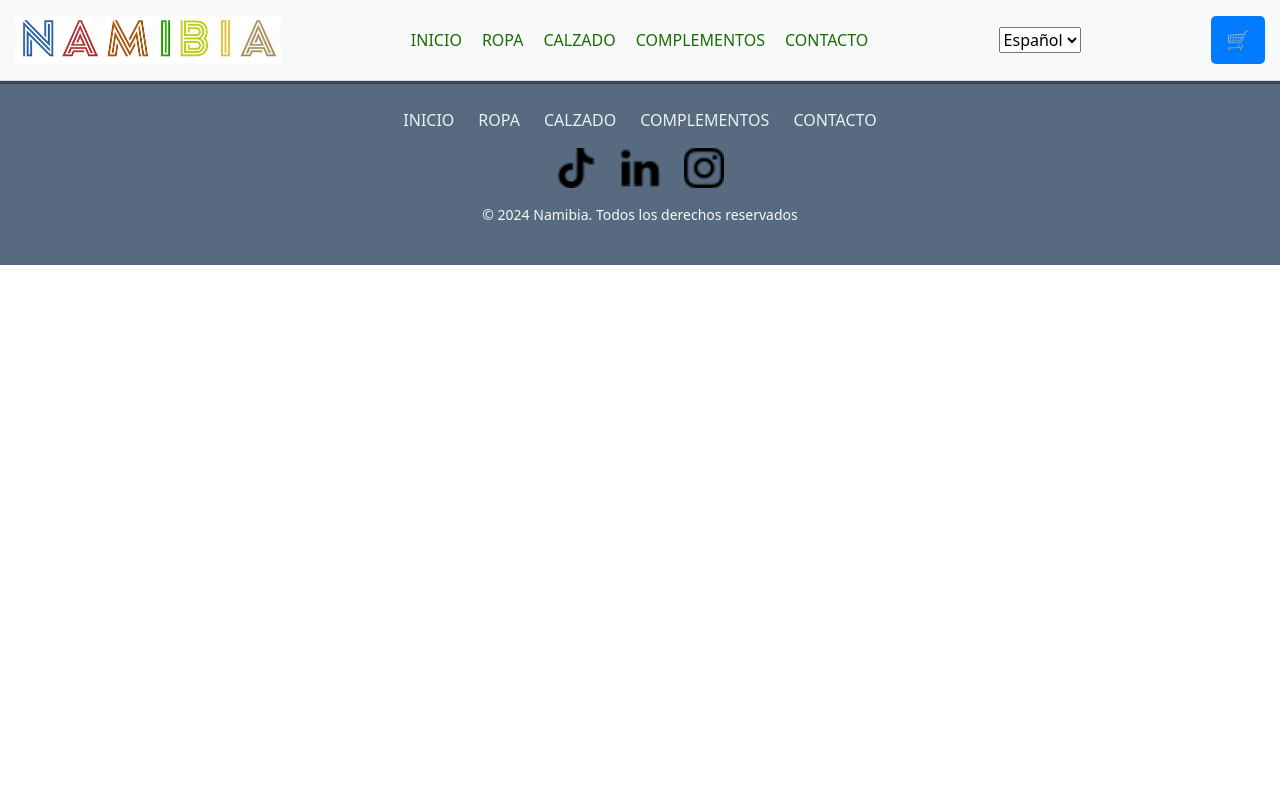
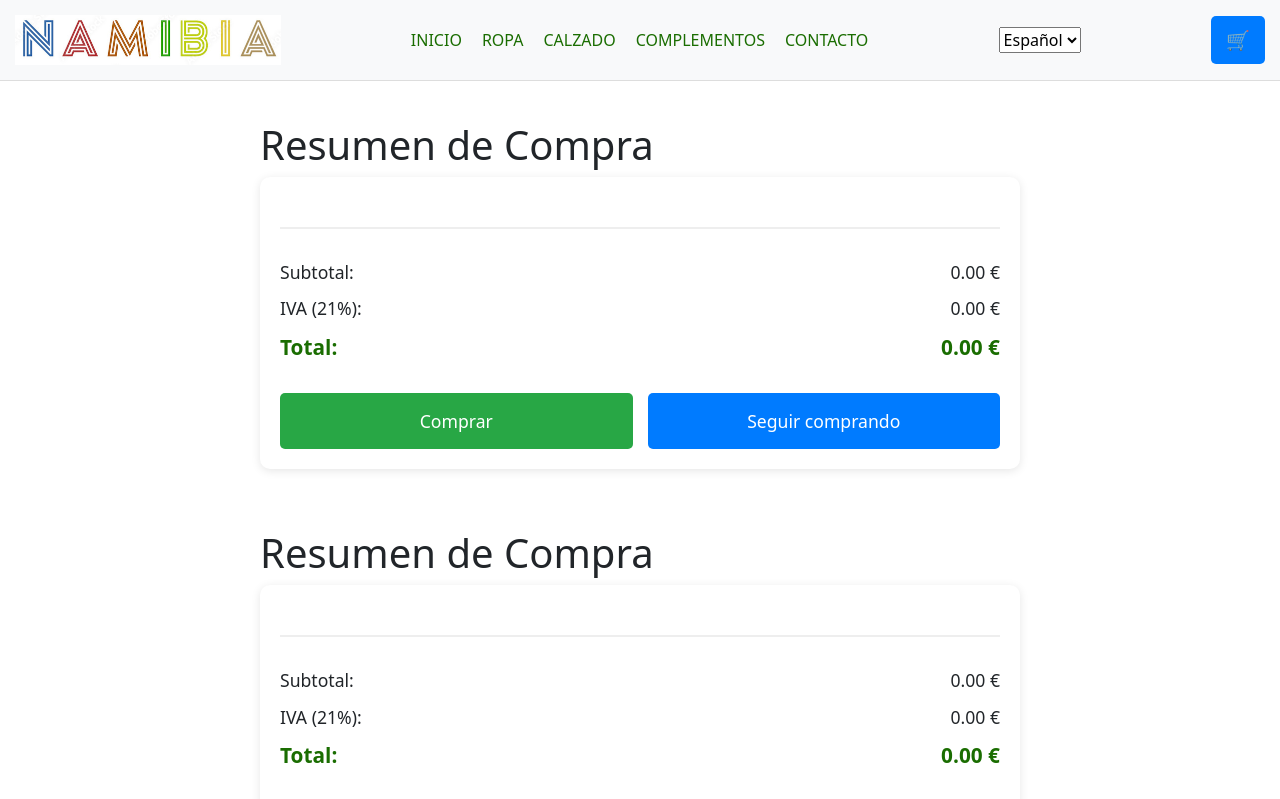
Before and after one commit to mary214/Proyecto-M06, a Vue app in the folder namibia/: page /checkout in a window 1280 px wide. Shown: the top 799 px of the page. Built offline with nearby package versions, Linux system fonts and the light colour scheme.

Commit message:
arreglar cesta

```diff
--- a/namibia/src/App.vue
+++ b/namibia/src/App.vue
@@ -1,7 +1,12 @@
 <template>
   <div>
     <PHeader :cartItems="cartItems" @remove-from-cart="removeFromCart" />
-    <router-view @add-to-cart="addToCart" /> <!-- 🟢 Escucha el evento aquí -->
+    <router-view @add-to-cart="addToCart" />
+    <CheckoutSummary
+      v-if="$route.path === '/checkout'"
+      :cartItems="cartItems"
+      @clear-cart="clearCart"
+    />
     <PFooter />
   </div>
 </template>
@@ -9,22 +14,18 @@
 <script>
 import PHeader from './components/PHeader.vue';
 import PFooter from './components/PFooter.vue';
-// import ProductList from './components/ProductList.vue';
+import CheckoutSummary from './components/CheckoutSummary.vue';
 
 export default {
   components: {
     PHeader,
     PFooter,
-   // ProductList,
+    CheckoutSummary
   },
   data() {
     return {
       cartItems: [],
-      productos: [
-        { id: 1, name: 'Jersey cómodo', description: 'Ideal para invierno', price: 29.99, image: '/img/ropa2.b35b2d3e.jpg' },
-        { id: 2, name: 'Pantalones casuales', description: 'Perfectos para uso diario', price: 39.99, image: '/img/ropa3.7293b36b.jpg' },
-        // Agrega más productos según necesites...
-      ],
+      productos: [],
     };
   },
   methods: {
@@ -35,6 +36,9 @@ export default {
     removeFromCart(index) {
       this.cartItems.splice(index, 1);
     },
-  },
+    clearCart() {
+      this.cartItems = [];
+    }
+  }
 };
 </script>
--- /dev/null
+++ b/namibia/src/components/CheckoutSummary.vue
@@ -0,0 +1,148 @@
+<template>
+    <div class="checkout-summary">
+      <h1>{{ $t('purchase_summary') }}</h1>
+
+      <div class="summary-content">
+        <div class="products-list">
+          <div v-for="(item, index) in cartItems" :key="index" class="product-item">
+            <img :src="item.image" :alt="item.name" class="product-image" />
+            <div class="product-info">
+              <h3>{{ item.name }}</h3>
+              <p>{{ item.price }} €</p>
+            </div>
+          </div>
+        </div>
+
+        <div class="totals">
+          <div class="total-line">
+            <span>{{ $t('subtotal') }}:</span>
+            <span>{{ subtotal.toFixed(2) }} €</span>
+          </div>
+          <div class="total-line">
+            <span>IVA (21%):</span>
+            <span>{{ iva.toFixed(2) }} €</span>
+          </div>
+          <div class="total-line grand-total">
+            <span>{{ $t('total') }}:</span>
+            <span>{{ total.toFixed(2) }} €</span>
+          </div>
+        </div>
+
+        <div class="actions">
+          <button @click="confirmPurchase" class="buy-btn">{{ $t('buy') }}</button>
+          <button @click="continueShopping" class="continue-btn">{{ $t('continue_shopping') }}</button>
+        </div>
+      </div>
+    </div>
+  </template>
+
+  <script>
+  export default {
+    name: 'CheckoutSummary',
+    props: {
+      cartItems: {
+        type: Array,
+        default: () => []
+      }
+    },
+    computed: {
+      subtotal() {
+        return this.cartItems.reduce((acc, item) => acc + item.price, 0);
+      },
+      iva() {
+        return this.subtotal * 0.21;
+      },
+      total() {
+        return this.subtotal + this.iva;
+      }
+    },
+    methods: {
+      confirmPurchase() {
+        this.$emit('clear-cart');
+        this.$router.push('/');
+        alert(this.$t('purchase_completed'));
+      },
+      continueShopping() {
+        this.$router.go(-1);
+      }
+    }
+  };
+  </script>
+
+  <style scoped>
+  .checkout-summary {
+    max-width: 800px;
+    margin: 20px auto;
+    padding: 20px;
+  }
+
+  .summary-content {
+    background: #fff;
+    border-radius: 10px;
+    box-shadow: 0 2px 10px rgba(0,0,0,0.1);
+    padding: 20px;
+  }
+
+  .products-list {
+    margin-bottom: 30px;
+  }
+
+  .product-item {
+    display: flex;
+    align-items: center;
+    gap: 15px;
+    padding: 15px;
+    border-bottom: 1px solid #eee;
+  }
+
+  .product-image {
+    width: 80px;
+    height: 80px;
+    object-fit: cover;
+    border-radius: 5px;
+  }
+
+  .totals {
+    border-top: 2px solid #eee;
+    padding-top: 20px;
+    margin-top: 20px;
+  }
+
+  .total-line {
+    display: flex;
+    justify-content: space-between;
+    margin: 10px 0;
+    font-size: 1.1rem;
+  }
+
+  .grand-total {
+    font-weight: bold;
+    font-size: 1.3rem;
+    color: #1a6d01;
+  }
+
+  .actions {
+    display: flex;
+    gap: 15px;
+    margin-top: 30px;
+  }
+
+  .buy-btn, .continue-btn {
+    flex: 1;
+    padding: 15px;
+    border: none;
+    border-radius: 5px;
+    cursor: pointer;
+    font-size: 1.1rem;
+  }
+
+  .buy-btn {
+    background-color: #28a745;
+    color: white;
+  }
+
+  .continue-btn {
+    background-color: #007bff;
+    color: white;
+  }
+  </style>
--- a/namibia/src/components/PCart.vue
+++ b/namibia/src/components/PCart.vue
@@ -1,5 +1,5 @@
 <template>
-    <div class="cart">
+   <div class="cart" v-if="cartItems.length > 0">
     <h2>{{ $t('cart') }}</h2>
     <ul>
       <li v-for="(item, index) in cartItems" :key="index">
@@ -8,43 +8,42 @@
         <button @click="$emit('remove-from-cart', index)">❌</button>
       </li>
     </ul>
+    <button
+      v-if="cartItems.length > 0"
+      @click="goToCheckout"
+      class="checkout-btn"
+    >
+      {{ $t('finalize_purchase') }}
+    </button>
   </div>
 </template>
 
 <script>
 export default {
-    name: 'PCart',
+  methods: {
+    goToCheckout() {
+      this.$router.push('/checkout');
+    }
+  },
+
   props: {
-      cartItems: Array,
-    },
+    cartItems: {
+      type: Array,
+      default: () => []
+    }
+  }
 };
 </script>
 
 <style scoped>
-  .cart {
-    background: white;
-    border: 1px solid #ddd;
-    padding: 15px;
-    width: 330px;
-    position: fixed;
-    top: 50px;
-    right: 20px;
-  }
-
-  .cart ul {
-    list-style: none;
-    padding: 0;
-  }
-
-  .cart li {
-    display: flex;
-    align-items: center;
-    justify-content: space-between;
-    padding: 5px;
-    border-bottom: 1px solid #ddd;
-  }
-
-  .cart-image {
-    width: 50px;
+.checkout-btn {
+  background-color: #28a745;
+  color: white;
+  border: none;
+  padding: 10px 20px;
+  margin-top: 15px;
+  cursor: pointer;
+  border-radius: 5px;
+  width: 100%;
 }
 </style>
--- a/namibia/src/components/PHeader.vue
+++ b/namibia/src/components/PHeader.vue
@@ -60,12 +60,13 @@ export default {
   },
   computed: {
     cart() {
-      return this.cartItems; // Hace que Vue 3 lo trate como reactivo
+      return this.cartItems || []; // Hace que Vue 3 lo trate como reactivo
     },
   },
   methods: {
     toggleCart() {
       this.showCart = !this.showCart;
+      event.stopPropagation();
     },
     changeLanguage() {
       localStorage.setItem('lang', this.$i18n.locale);
--- a/namibia/src/locales/es.json
+++ b/namibia/src/locales/es.json
@@ -38,5 +38,13 @@
     "casual_pants": "Pantalones casuales",
     "perfect_for_daily_use": "Perfectos para uso diario",
     "summer_dress": "Vestido de verano",
-    "fresh_and_light_for_summer": "Fresco y ligero para el verano"
+    "fresh_and_light_for_summer": "Fresco y ligero para el verano",
+
+    "finalize_purchase": "Finalizar Compra",
+    "purchase_summary": "Resumen de Compra",
+    "subtotal": "Subtotal",
+    "total": "Total",
+    "buy": "Comprar",
+    "purchase_completed": "¡Compra realizada con éxito!"
+
 }
--- a/namibia/src/router/index.js
+++ b/namibia/src/router/index.js
@@ -4,6 +4,7 @@ import RopaComponent from '../components/RopaComponent.vue';
 import CalzadoComponent from '../components/CalzadoComponent.vue';
 import ComplementosComponent from '../components/ComplementosComponent.vue';
 import PContacto from '../components/PContacto.vue';
+import CheckoutSummary from '../components/CheckoutSummary.vue';
 
 
 const routes = [
@@ -12,6 +13,8 @@ const routes = [
   { path: '/calzado', component: CalzadoComponent },
   { path: '/complementos', component: ComplementosComponent },
   { path: '/contacto', component: PContacto },
+  { path: '/checkout', name: 'Checkout', component: CheckoutSummary
+  }
 ];
 
 // Llamada a crear router, con dos parametros
```
Lines whose indentation alone changed are shown as unchanged.
